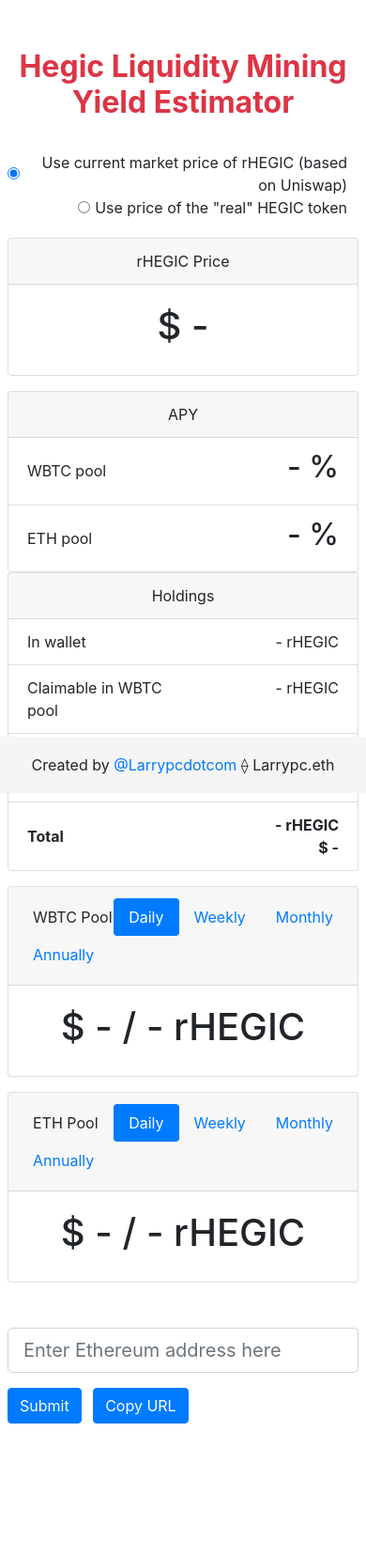
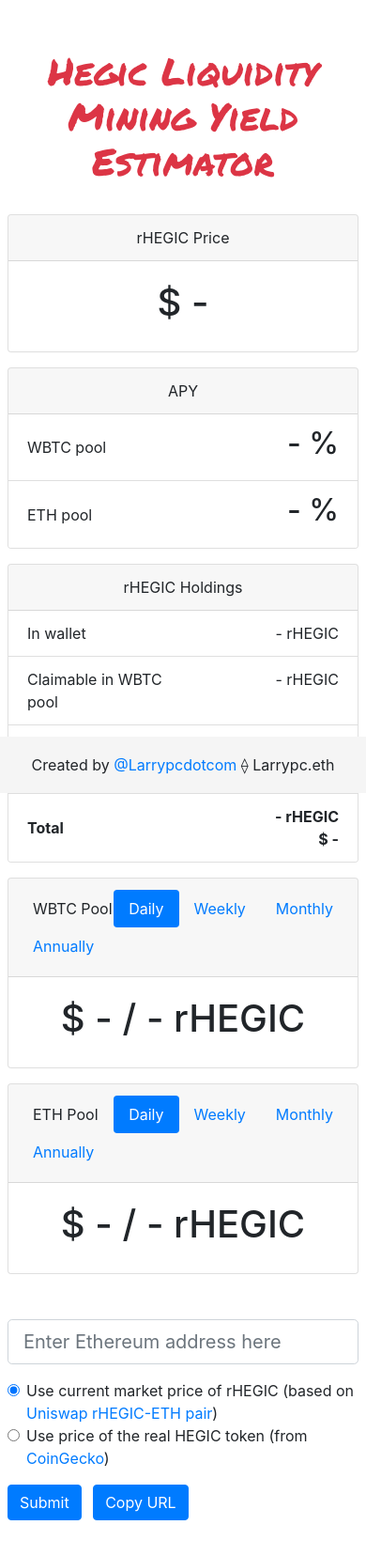
Before and after one commit to larry0x/hegic-yield-estimator, a plain HTML site: page index.html in a window 390 px wide. Shown: the whole page at 94% size. Before the commit the page ends 1588 px from the top, so only its background shows below. Drawn offline with nearby package versions, Linux system fonts and the light colour scheme; a script that the page names is missing.

Commit message:
Move radio selector, title font, better spacing for mobile

```diff
--- a/css/master.css
+++ b/css/master.css
@@ -24,6 +24,10 @@
     max-width: 600px;
 }
 
+#title {
+    font-family: "Permanent Marker";
+}
+
 /* https://stackoverflow.com/questions/1853662 */
 #loading {
     width: 100%;
--- a/index.html
+++ b/index.html
@@ -4,11 +4,15 @@
     <!-- Meta tags -->
     <meta charset="utf-8">
     <meta name="viewport" content="width=device-width, initial-scale=1, shrink-to-fit=no">
-    <meta name="description" content="">
-    <meta name="author" content="">
+    <meta name="description" content="Hegic Liquidity Mining Yield Estimator">
+    <meta name="author" content="@Larrypcdotcom">
 
     <!-- Bootstrap CSS -->
     <link rel="stylesheet" href="https://cdn.jsdelivr.net/npm/bootstrap@4.5.3/dist/css/bootstrap.min.css" integrity="sha384-TX8t27EcRE3e/ihU7zmQxVncDAy5uIKz4rEkgIXeMed4M0jlfIDPvg6uqKI2xXr2" crossorigin="anonymous">
+
+    <!-- Google Fonts -->
+    <link rel="preconnect" href="https://fonts.gstatic.com">
+    <link href="https://fonts.googleapis.com/css2?family=Permanent+Marker&display=swap" rel="stylesheet">
 
     <link rel="icon" href="images/Hegic.png"/>
     <link rel="stylesheet" href="css/master.css">
@@ -21,10 +25,10 @@
     </div>
 
     <div class="container mt-4 mb-2 p-2 text-center max-width-800px">
-      <h2 class="font-weight-bold text-danger">Hegic Liquidity Mining Yield Estimator</h2>
+      <h1 class="text-danger" id="title">Hegic Liquidity Mining Yield Estimator</h1>
     </div>
 
-    <div class="container mt-2 mb-1 p-2 text-right max-width-800px">
+    <!-- <div class="container mt-2 mb-1 p-2 text-right max-width-800px">
       <form class="align-items-top">
         <div class="form-check form-check-inline">
           <input class="form-check-input" type="radio" name="usePriceRadios" id="useRHegicPriceRadio" value="useRHegicPrice" checked>
@@ -35,10 +39,10 @@
           <label class="form-check-label" for="useHegicPriceRadio">Use price of the "real" HEGIC token</label>
         </div>
       </form>
-    </div>
+    </div> -->
 
     <div class="container p-2 mb-3 max-width-800px">
-      <div class="row mb-3">
+      <div class="row">
         <div class="col-sm-5">
           <div class="card mb-3 text-center">
             <div class="card-header">
@@ -48,7 +52,7 @@
               <h1>$<span id="rHegicPrice"> -</span></h1>
             </div>
           </div>
-          <div class="card text-center">
+          <div class="card mb-3 text-center">
             <div class="card-header">
               APY
             </div>
@@ -82,9 +86,9 @@
         </div>
 
         <div class="col-sm-7">
-          <div class="card text-center">
+          <div class="card mb-3 text-center">
             <div class="card-header">
-              Holdings
+              rHEGIC Holdings
             </div>
             <ul class="list-group list-group-flush">
               <li class="list-group-item">
@@ -196,6 +200,20 @@
           <input type="string" class="form-control form-control-lg" id="userAddressInput" placeholder="Enter Ethereum address here">
           <div class="invalid-feedback">Invalid address!</div>
         </div>
+        <div class="form-group">
+          <div class="form-check">
+            <input class="form-check-input" type="radio" name="usePriceRadios" id="useRHegicPriceRadio" value="useRHegicPrice" checked>
+            <label class="form-check-label" for="useRHegicPriceRadio">
+              Use current market price of rHEGIC (based on <a href="https://info.uniswap.org/pair/0xae95aebf655e9b40c7e0d262198b970cd25f28af">Uniswap rHEGIC-ETH pair</a>)
+            </label>
+          </div>
+          <div class="form-check">
+            <input class="form-check-input" type="radio" name="usePriceRadios" id="useHegicPriceRadio" value="useHegicPrice">
+            <label class="form-check-label" for="useHegicPriceRadio">
+              Use price of the real HEGIC token (from <a href="https://www.coingecko.com/en/coins/hegic">CoinGecko</a>)
+            </label>
+          </div>
+        </div>
         <button class="btn btn-primary mr-1" id="submitBtn">Submit</button>
         <button class="btn btn-primary ml-1" id="copyUrlButton">Copy URL</button>
       </form>
```
